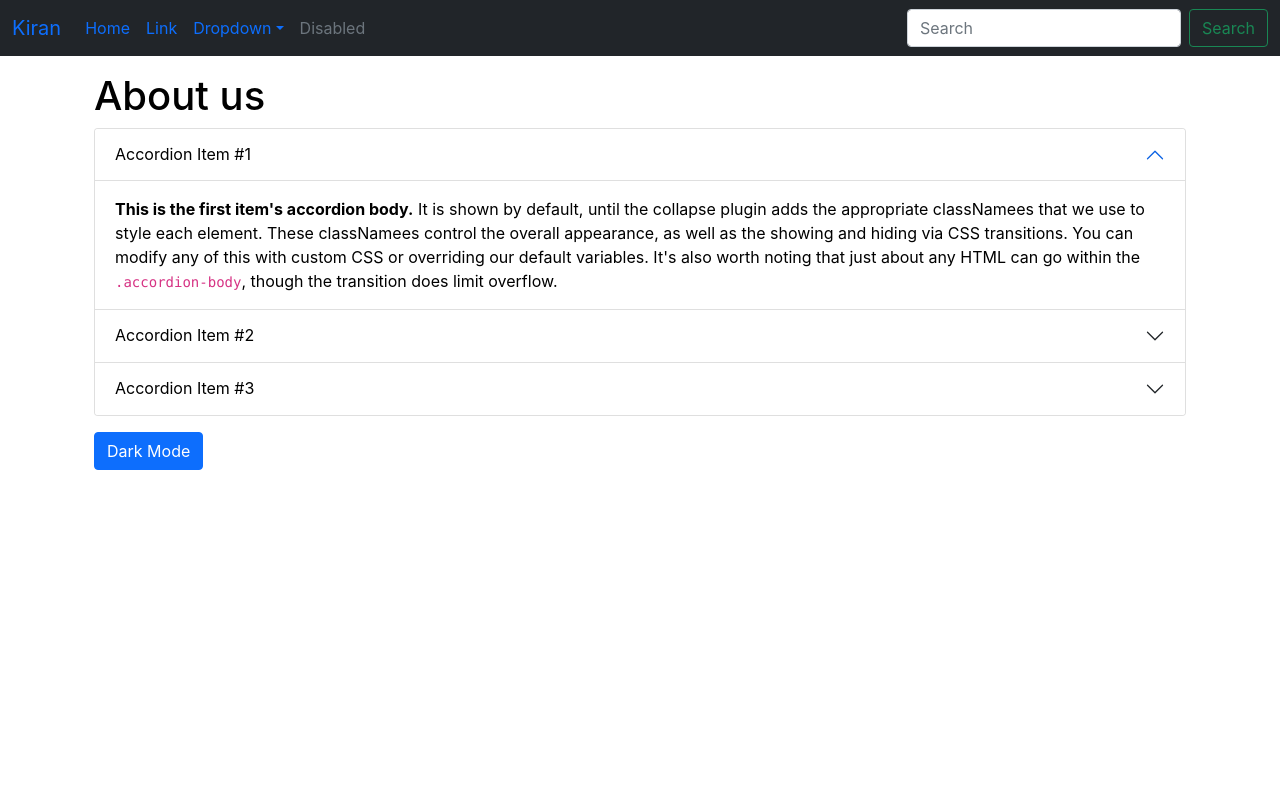
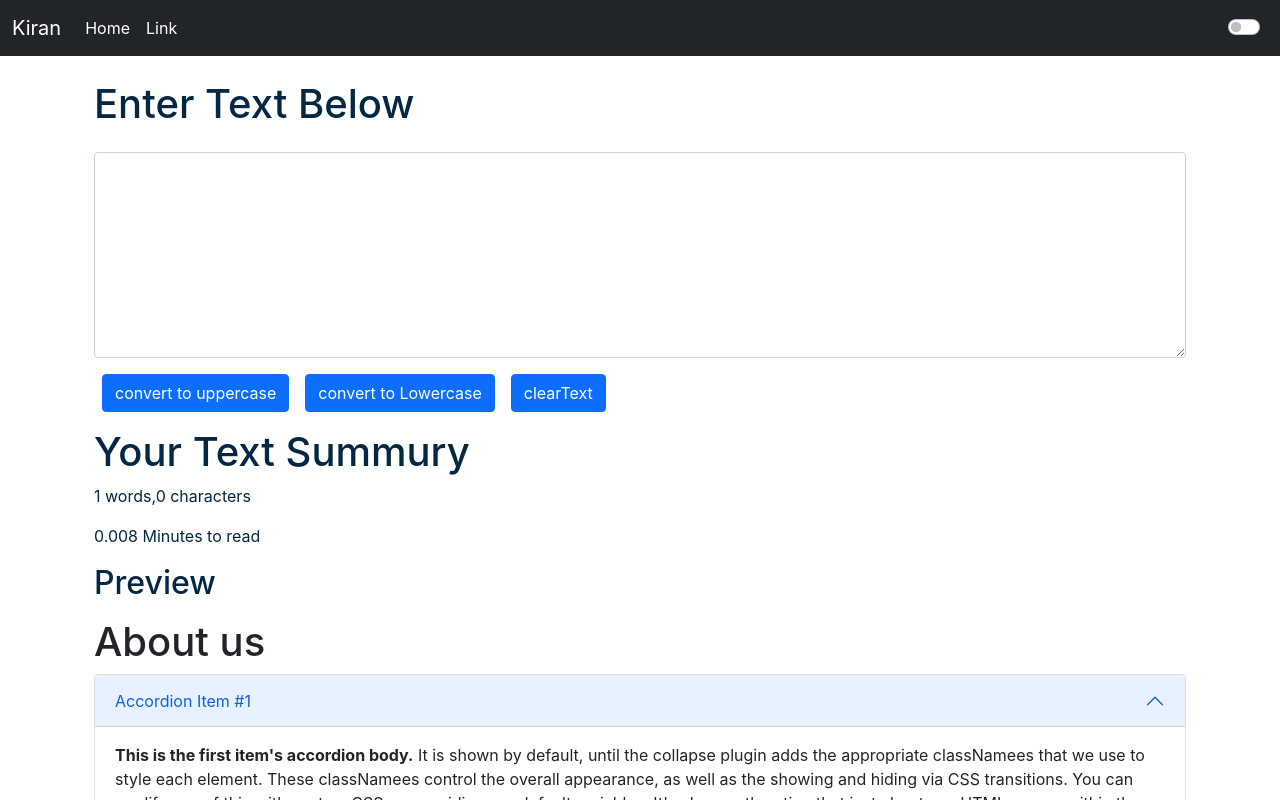
Before and after one commit to patilk2002/React, a React (Create React App) app: page / in a window 1280 px wide. Shown: the top 800 px of the page. Built offline with nearby package versions, Linux system fonts and the light colour scheme.

Commit message:
dark mode

```diff
--- a/src/App.js
+++ b/src/App.js
@@ -3,11 +3,33 @@ import './App.css';
 import Navbar from './components/Navbar';
 import TextForm from './components/TextForm';
 import About from './components/About';
-let name="Kiran";
+import React,{useState} from 'react'
+
+// let name="Kiran";
 function App() {
+  const [mode, setMode] = useState('light'); // Whether dark mode is enabled or not
+  // const [alert, setAlert] = useState(null);
+
+  const toggleMode = ()=>{
+    if(mode === 'light'){
+      setMode('dark');
+      document.body.style.backgroundColor = '#042743';
+      // showAlert("Dark mode has been enabled", "success");
+    }
+    else{
+      setMode('light');
+      document.body.style.backgroundColor = 'white';
+      // showAlert("Light mode has been enabled", "success");
+    }
+  }
+
   return (
     <>
-    <Navbar title="Kiran"/>
+    <Navbar title="Kiran" mode={mode} toggleMode={toggleMode}/>
+    <div className="container my-3" >
+    <TextForm  heading="Enter Text Below" mode={mode}/>
+    </div>
+
     <div className="container my-3" >
     <About></About>
     </div>
--- a/src/components/About.js
+++ b/src/components/About.js
@@ -3,18 +3,17 @@ import React,{useState} from 'react'
 export default function About() {
 
     const [myStyle, setmyStyle] = useState(    {
-        color:'black',
-        backgroundColor:'white'
+
     }
 )
 
 const [btntext, setbtntext] = useState("Dark Mode")
 
 const toggleStyle=()=>{
-    if(myStyle.color=='black'){
+    if(myStyle.backgroundColor==='black'){
        setmyStyle({
-            color:'white',
-            backgroundColor:'black'
+            color:'black',
+            backgroundColor:'white'
        })
        setbtntext("Light Mode")
     }
@@ -22,9 +21,9 @@ const toggleStyle=()=>{
     else{
         setmyStyle({
              color:'white',
-             backgroundColor:'white'
+             backgroundColor:'black'
         })
-        setbtntext("Dark Mode")
+        setbtntext("Light Mode")
      }
 }
 
@@ -41,7 +40,7 @@ const toggleStyle=()=>{
       </button>
     </h2>
     <div id="panelsStayOpen-collapseOne" className="accordion-collapse collapse show" aria-labelledby="panelsStayOpen-headingOne">
-      <div className="accordion-body">
+      <div className="accordion-body" style={myStyle} >
         <strong>This is the first item's accordion body.</strong> It is shown by default, until the collapse plugin adds the appropriate classNamees that we use to style each element. These classNamees control the overall appearance, as well as the showing and hiding via CSS transitions. You can modify any of this with custom CSS or overriding our default variables. It's also worth noting that just about any HTML can go within the <code>.accordion-body</code>, though the transition does limit overflow.
       </div>
     </div>
@@ -53,7 +52,7 @@ const toggleStyle=()=>{
       </button>
     </h2>
     <div id="panelsStayOpen-collapseTwo" className="accordion-collapse collapse" aria-labelledby="panelsStayOpen-headingTwo">
-      <div className="accordion-body">
+      <div className="accordion-body" style={myStyle}>
         <strong>This is the second item's accordion body.</strong> It is hidden by default, until the collapse plugin adds the appropriate classNamees that we use to style each element. These classNamees control the overall appearance, as well as the showing and hiding via CSS transitions. You can modify any of this with custom CSS or overriding our default variables. It's also worth noting that just about any HTML can go within the <code>.accordion-body</code>, though the transition does limit overflow.
       </div>
     </div>
@@ -65,7 +64,7 @@ const toggleStyle=()=>{
       </button>
     </h2>
     <div id="panelsStayOpen-collapseThree" className="accordion-collapse collapse" aria-labelledby="panelsStayOpen-headingThree">
-      <div className="accordion-body">
+      <div className="accordion-body" style={myStyle}>
         <strong>This is the third item's accordion body.</strong> It is hidden by default, until the collapse plugin adds the appropriate classNamees that we use to style each element. These classNamees control the overall appearance, as well as the showing and hiding via CSS transitions. You can modify any of this with custom CSS or overriding our default variables. It's also worth noting that just about any HTML can go within the <code>.accordion-body</code>, though the transition does limit overflow.
       </div>
     </div>
--- a/src/components/Navbar.js
+++ b/src/components/Navbar.js
@@ -5,19 +5,21 @@ export default function Navbar(props) {
   return (
 <nav className="navbar navbar-expand-lg bg-dark">
   <div className="container-fluid">
-    <a className="navbar-brand" href="/">{props.title}</a>
+    <a className="navbar-brand" style={{color:'white'}}  href="/">{props.title}</a>
     <button className="navbar-toggler" type="button" data-bs-toggle="collapse" data-bs-target="#navbarSupportedContent" aria-controls="navbarSupportedContent" aria-expanded="false" aria-label="Toggle navigation">
       <span className="navbar-toggler-icon"></span>
     </button>
     <div className="collapse navbar-collapse" id="navbarSupportedContent">
       <ul className="navbar-nav me-auto mb-2 mb-lg-0">
         <li className="nav-item">
-          <a className="nav-link active" aria-current="page" href="/">Home</a>
+          <a className="nav-link active" style={{color:'white'}} aria-current="page" href="/">Home</a>
         </li>
         <li className="nav-item">
-          <a className="nav-link" href="/">Link</a>
+          <a className="nav-link" style={{color:'white'}} href="/">Link</a>
         </li>
-        <li className="nav-item dropdown">
+
+
+        {/* <li className="nav-item dropdown">
           <a className="nav-link dropdown-toggle" href="/" id="navbarDropdown" role="button" data-bs-toggle="dropdown" aria-expanded="false">
             Dropdown
           </a>
@@ -27,15 +29,28 @@ export default function Navbar(props) {
             <li><hr className="dropdown-divider"/></li>
             <li><a className="dropdown-item" href="/">Something else here</a></li>
           </ul>
-        </li>
-        <li className="nav-item">
+        </li> */}
+
+
+
+        {/* <li className="nav-item">
           <a className="nav-link disabled">Disabled</a>
-        </li>
+        </li> */}
+
+
       </ul>
-      <form className="d-flex" role="search">
+      <div className={`form-check form-switch text-${props.mode==='light'?'dark':'light'}`}>
+                        <input className="form-check-input" onClick={props.toggleMode} type="checkbox" id="flexSwitchCheckDefault"/>
+                        {/* <label className="form-check-label" htmlFor="flexSwitchCheckDefault"></label> */}
+      </div>
+
+
+      {/* <form className="d-flex" role="search">
         <input className="form-control me-2" type="search" placeholder="Search" aria-label="Search"/>
         <button className="btn btn-outline-success" type="submit">Search</button>
-      </form>
+      </form> */}
+
+
     </div>
   </div>
 </nav>
--- a/src/components/TextForm.js
+++ b/src/components/TextForm.js
@@ -27,13 +27,14 @@ const handleonchange=(event)=>{
   // console.log(text)
   return (
     <>
-    <div className='container'>
-      <h1>{props.headding}</h1>
+    <div className='container' style={{color: props.mode==='dark'?'white':'#042743'}}>
+      <h1 className='mb-4'>{props.headding}</h1>
   <div className="mb-3">
   {/* <input type="email" className="form-control" id="exampleFormControlInput1" placeholder="name@example.com"/> */}
 </div>
+<h1 className='mb-4'>{props.heading}</h1>
 <div className="mb-3">
-  <textarea className="form-control" id="exampleFormControlTextarea1" value={text} rows="8" onChange={handleonchange}></textarea>
+  <textarea className="form-control" id="exampleFormControlTextarea1" value={text} rows="8" onChange={handleonchange} style={{backgroundColor: props.mode==='dark'?'#13466e':'white', color: props.mode==='dark'?'white':'#042743'}}></textarea>
 </div>
 <button className="btn btn-primary mx-2" onClick={handleupcase}>convert to uppercase</button>
 <button className="btn btn-primary mx-2" onClick={handlelowercase}>convert to Lowercase</button>
@@ -41,7 +42,7 @@ const handleonchange=(event)=>{
 
     </div>
 
-    <div className="container my-3" >
+    <div className="container my-3" style={{color: props.mode==='dark'?'white':'#042743'}} >
       <h1>Your Text Summury</h1>
       <p>{text.split(" ").length} words,{text.length} characters</p>
       <p>{0.008 * text.split(" ").length} Minutes to read</p>
```
Also changed, not shown: src/components/Alert.js (added, +17 -0 lines).
